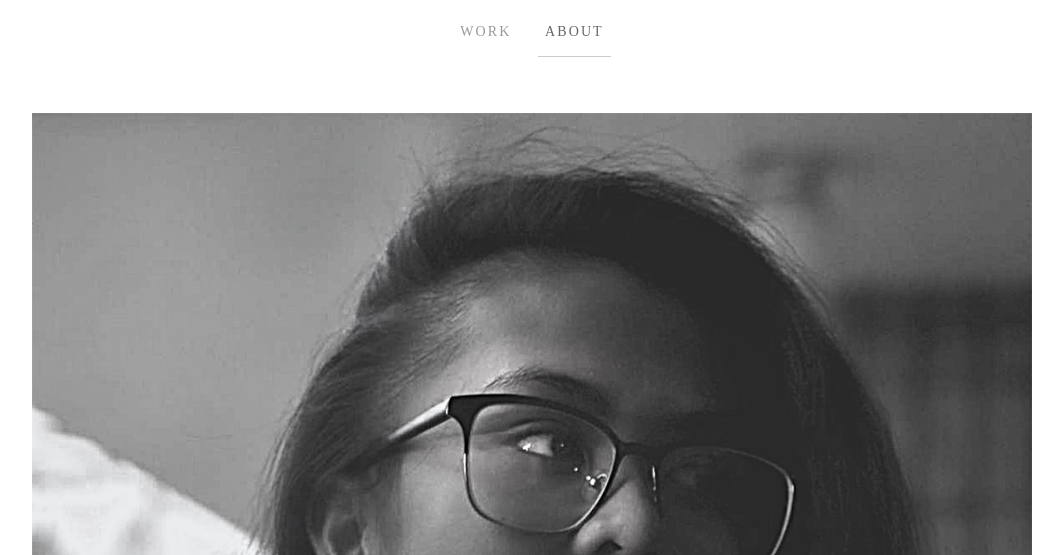
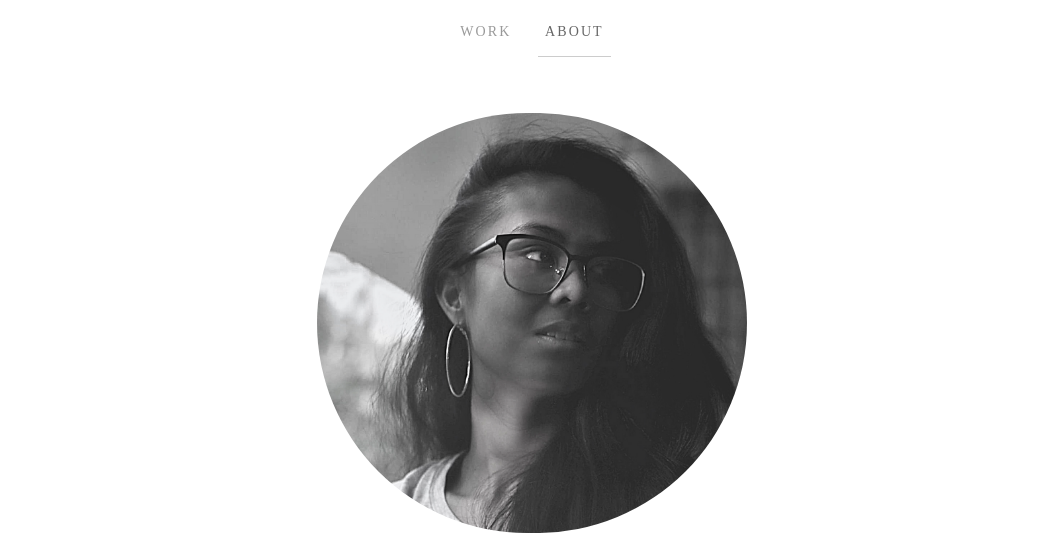
Before and after one commit to MikaelaYasay/portfolio2022, a plain HTML site: page about.html in a window 1280 px wide. Shown: the part 98-653 px from the top of the page, without its empty margins (108-1171 px from the left). Drawn offline with Linux system fonts and the light colour scheme.

Commit message:
updated profile

```diff
--- a/about.html
+++ b/about.html
@@ -37,7 +37,7 @@
 
     <main class="site-main">
         <section class="text-centered">
-            <img src="img/profile.png" alt="placeholder" class="circular" />
+            <img class="profile" src="img/profile.png" alt="placeholder" class="circular" />
             <h1>Mikaela Yasay</h1>
             <p>Hey! I am a full-time NMA design student at Kapiolani Community College learning and growing in the field of Graphic and Web Design. This site is still in the makings.</p>
         </section>
--- a/css/style.css
+++ b/css/style.css
@@ -56,6 +56,12 @@ img {
     max-width: 100%;
     height: auto;
 }
+
+.profile {
+  height: 30em;
+  border-radius: 50em;
+}
+
 /* SITE-STRUCTURE */
 .site-header,
 .site-footer {
```
